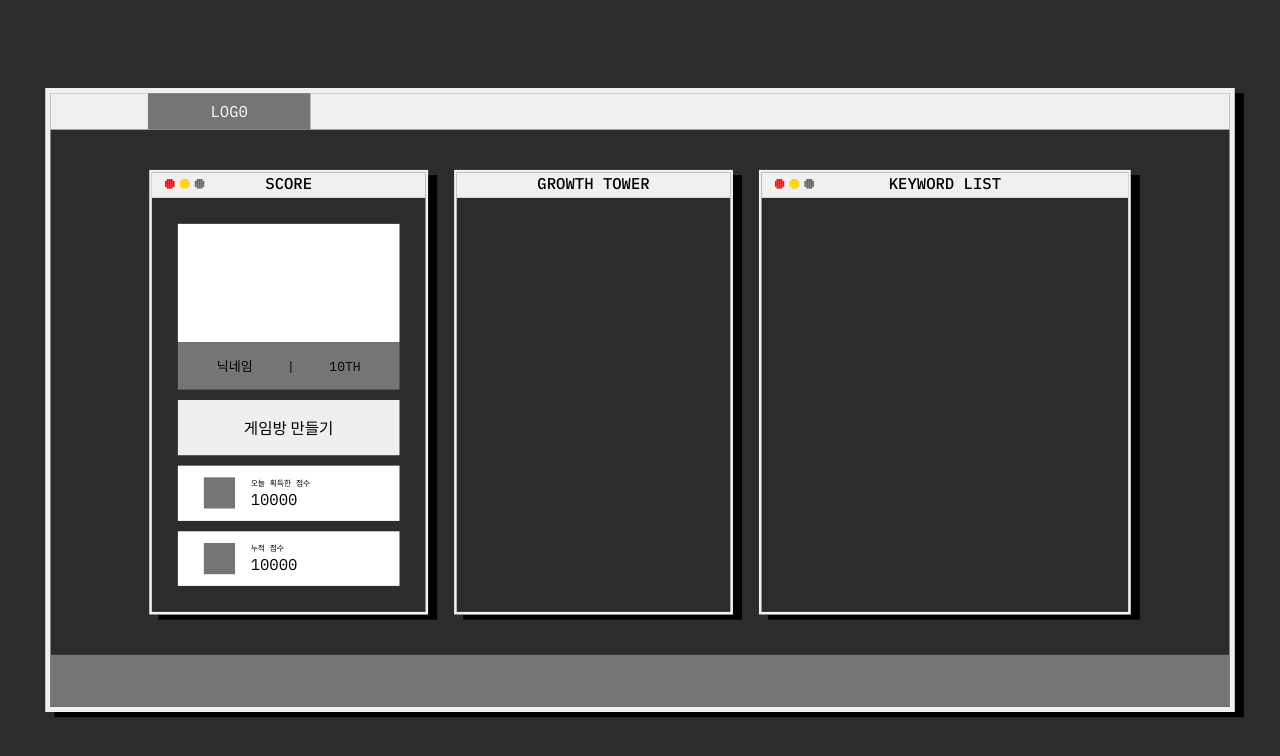
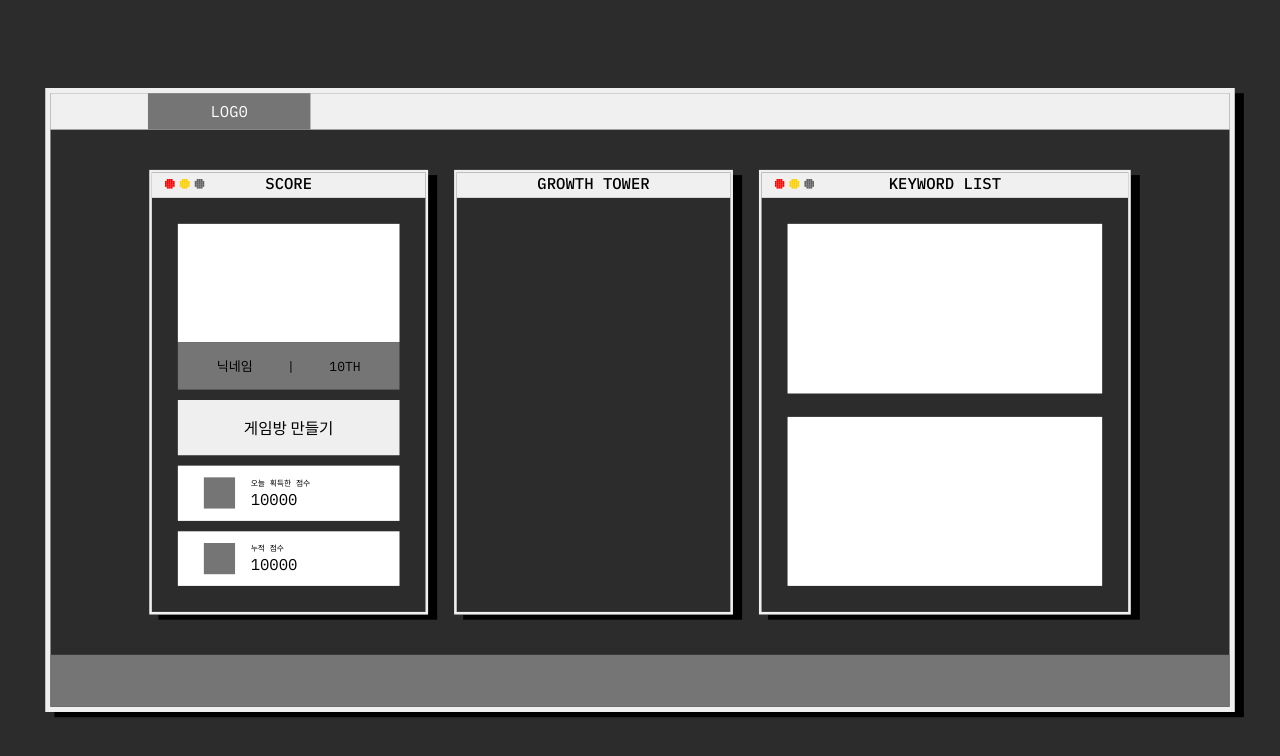
Before and after one commit to gachimind/frontend, a React (Create React App) app: page /mypage in a window 1280 px wide. Shown: the top 756 px of the page. Built offline with nearby package versions, Linux system fonts and the light colour scheme; no server answers.

Commit message:
FEAT: 키워드 컴포넌트 추가

```diff
--- /dev/null
+++ b/src/components/mypage/Keyword.tsx
@@ -0,0 +1,24 @@
+import styled from 'styled-components';
+
+const Keyword = () => {
+  return (
+    <KeywordLayout>
+      <KeywordBox></KeywordBox>
+      <KeywordBox></KeywordBox>
+    </KeywordLayout>
+  );
+};
+
+export default Keyword;
+
+const KeywordLayout = styled.div`
+  height: 94.3%;
+  padding: 40px;
+  gap: 36px;
+  display: grid;
+  grid-template-rows: 1fr 1fr;
+`;
+
+const KeywordBox = styled.div`
+  background-color: white;
+`;
--- a/src/pages/Mypage.tsx
+++ b/src/pages/Mypage.tsx
@@ -1,6 +1,7 @@
 import UserInfo from '@components/home/UserInfo';
 import ContentBox from '@components/layout/ContentBox';
 import MyPageLayout from '@components/layout/mypage/MyPageLayout';
+import Keyword from '@components/mypage/Keyword';
 
 const Mypage = () => {
   return (
@@ -9,7 +10,9 @@ const Mypage = () => {
         <UserInfo />
       </ContentBox>
       <ContentBox title="GROWTH TOWER"></ContentBox>
-      <ContentBox title="KEYWORD LIST"></ContentBox>
+      <ContentBox title="KEYWORD LIST">
+        <Keyword />
+      </ContentBox>
     </MyPageLayout>
   );
 };
```
